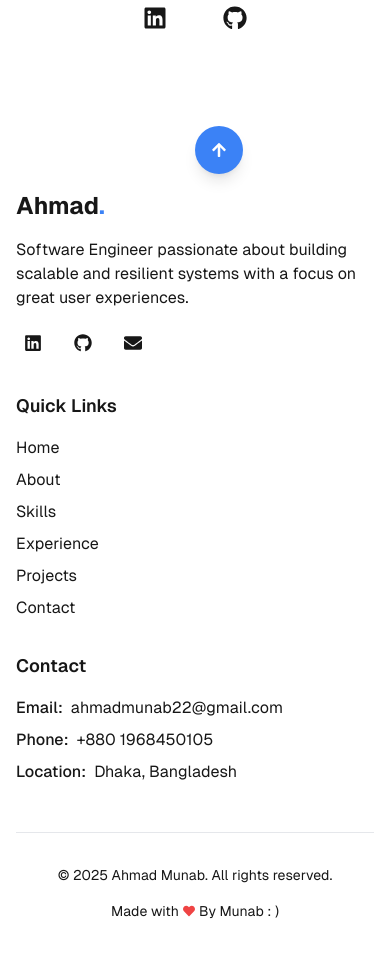
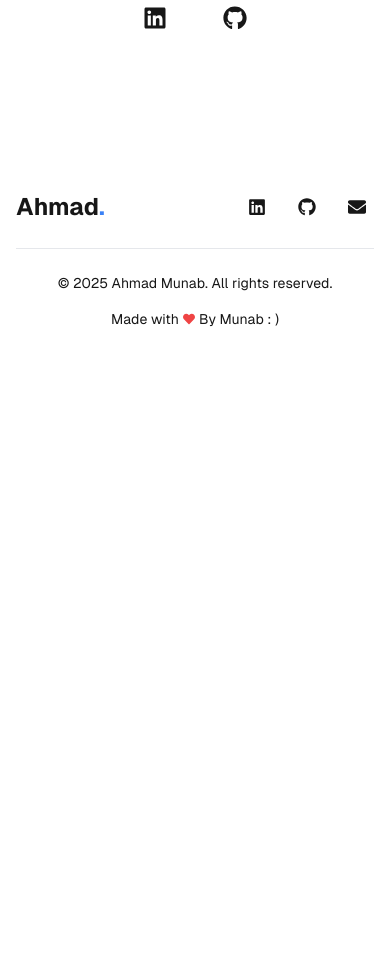
Before and after one commit to Ahmad-Munab/portfolio-v3, a Next.js app: page / in a window 390 px wide. Shown: the part 8140-9093 px from the top of the page. After the commit the page ends 8501 px from the top, so only its background shows below. Built offline with nearby package versions, Linux system fonts and the light colour scheme.

Commit message:
footer improvement

```diff
--- a/src/components/footer.tsx
+++ b/src/components/footer.tsx
@@ -15,27 +15,10 @@ export function Footer() {
 
   return (
     <footer className="bg-foreground/5 pt-16 pb-8 relative">
-      {/* Back to top button */}
-      <motion.button
-        onClick={scrollToTop}
-        className="absolute top-0 left-1/2 transform -translate-x-1/2 -translate-y-1/2 bg-primary text-white w-12 h-12 rounded-full flex items-center justify-center shadow-lg hover:bg-primary/90 transition-colors"
-        whileHover={{
-          y: -5,
-          boxShadow: "0 10px 25px -5px rgba(59, 130, 246, 0.3)",
-        }}
-        whileTap={{ y: 0 }}
-        initial={{ y: 20, opacity: 0 }}
-        animate={{ y: 0, opacity: 1 }}
-        transition={{ delay: 0.2 }}
-      >
-        <FaArrowUp />
-      </motion.button>
-
-      <div className="container mx-auto px-4 md:px-6">
-        <div className="grid grid-cols-1 md:grid-cols-3 gap-8 mb-12">
-          <div>
+      <div className="container mx-auto px-4 md:px-6 ">
+        <div className="flex justify-between mb-6">
           <motion.h2
-              className="text-2xl font-bold mb-4 flex items-center"
+            className="text-2xl font-bold flex items-center"
             initial={{ opacity: 0, y: 20 }}
             whileInView={{ opacity: 1, y: 0 }}
             viewport={{ once: true }}
@@ -43,16 +26,7 @@ export function Footer() {
           >
             Ahmad<span className="text-primary">.</span>
           </motion.h2>
-            <motion.p
-              className="text-foreground/70 mb-4"
-              initial={{ opacity: 0, y: 20 }}
-              whileInView={{ opacity: 1, y: 0 }}
-              viewport={{ once: true }}
-              transition={{ duration: 0.5, delay: 0.1 }}
-            >
-              Software Engineer passionate about building scalable and resilient
-              systems with a focus on great user experiences.
-            </motion.p>
+
           <motion.div
             className="flex space-x-4"
             initial={{ opacity: 0, y: 20 }}
@@ -91,88 +65,7 @@ export function Footer() {
           </motion.div>
         </div>
 
-          <div>
-            <motion.h3
-              className="text-lg font-semibold mb-4"
-              initial={{ opacity: 0, y: 20 }}
-              whileInView={{ opacity: 1, y: 0 }}
-              viewport={{ once: true }}
-              transition={{ duration: 0.5, delay: 0.1 }}
-            >
-              Quick Links
-            </motion.h3>
-            <motion.ul
-              className="space-y-2"
-              initial={{ opacity: 0, y: 20 }}
-              whileInView={{ opacity: 1, y: 0 }}
-              viewport={{ once: true }}
-              transition={{ duration: 0.5, delay: 0.2 }}
-            >
-              {[
-                { name: "Home", href: "#home" },
-                { name: "About", href: "#about" },
-                { name: "Skills", href: "#skills" },
-                { name: "Experience", href: "#experience" },
-                { name: "Projects", href: "#projects" },
-                { name: "Contact", href: "#contact" },
-              ].map((link) => (
-                <li key={link.name}>
-                  <motion.a
-                    href={link.href}
-                    className="text-foreground/70 hover:text-primary transition-colors"
-                    whileHover={{ x: 3 }}
-                  >
-                    {link.name}
-                  </motion.a>
-                </li>
-              ))}
-            </motion.ul>
-          </div>
-
-          <div>
-            <motion.h3
-              className="text-lg font-semibold mb-4"
-              initial={{ opacity: 0, y: 20 }}
-              whileInView={{ opacity: 1, y: 0 }}
-              viewport={{ once: true }}
-              transition={{ duration: 0.5, delay: 0.1 }}
-            >
-              Contact
-            </motion.h3>
-            <motion.ul
-              className="space-y-2 text-foreground/70"
-              initial={{ opacity: 0, y: 20 }}
-              whileInView={{ opacity: 1, y: 0 }}
-              viewport={{ once: true }}
-              transition={{ duration: 0.5, delay: 0.2 }}
-            >
-              <li className="flex items-center gap-2">
-                <span className="font-medium">Email:</span>
-                <a
-                  href={`mailto:${about.email}`}
-                  className="hover:text-primary transition-colors"
-                >
-                  {about.email}
-                </a>
-              </li>
-              <li className="flex items-center gap-2">
-                <span className="font-medium">Phone:</span>
-                <a
-                  href={`tel:${about.phone}`}
-                  className="hover:text-primary transition-colors"
-                >
-                  {about.phone}
-                </a>
-              </li>
-              <li className="flex items-center gap-2">
-                <span className="font-medium">Location:</span>
-                <span>{about.location}</span>
-              </li>
-            </motion.ul>
-          </div>
-        </div>
-
-        <div className="border-t border-foreground/10 pt-8 flex flex-col md:flex-row justify-between items-center">
+        <div className="border-t border-foreground/10 pt-6 flex flex-col md:flex-row justify-between items-center">
           <p className="text-foreground/60 text-sm mb-4 md:mb-0">
             &copy; {new Date().getFullYear()} Ahmad Munab. All rights reserved.
           </p>
--- a/src/components/navbar.tsx
+++ b/src/components/navbar.tsx
@@ -101,7 +101,7 @@ export function Navbar() {
             <motion.a
               href="/Resume.pdf"
               download
-              className="bg-primary text-white px-4 py-2 rounded-full hover:bg-primary/90 transition-colors flex items-center gap-2"
+              className="bg-primary text-white px-3 py-1 rounded hover:bg-primary/90 transition-colors flex items-center gap-2"
               whileHover={{ scale: 1.05 }}
               whileTap={{ scale: 0.95 }}
             >
```
Lines whose indentation alone changed are shown as unchanged.
